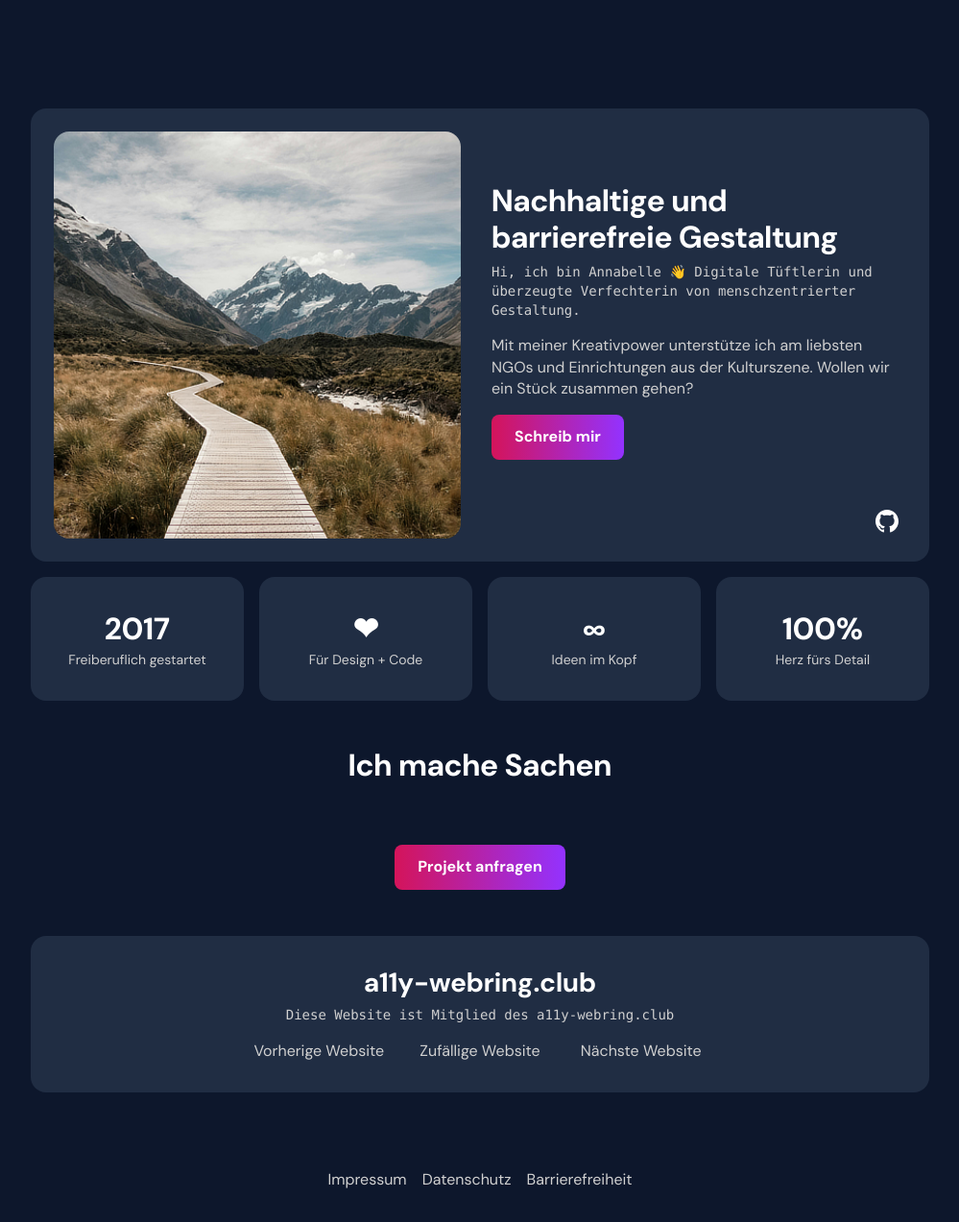
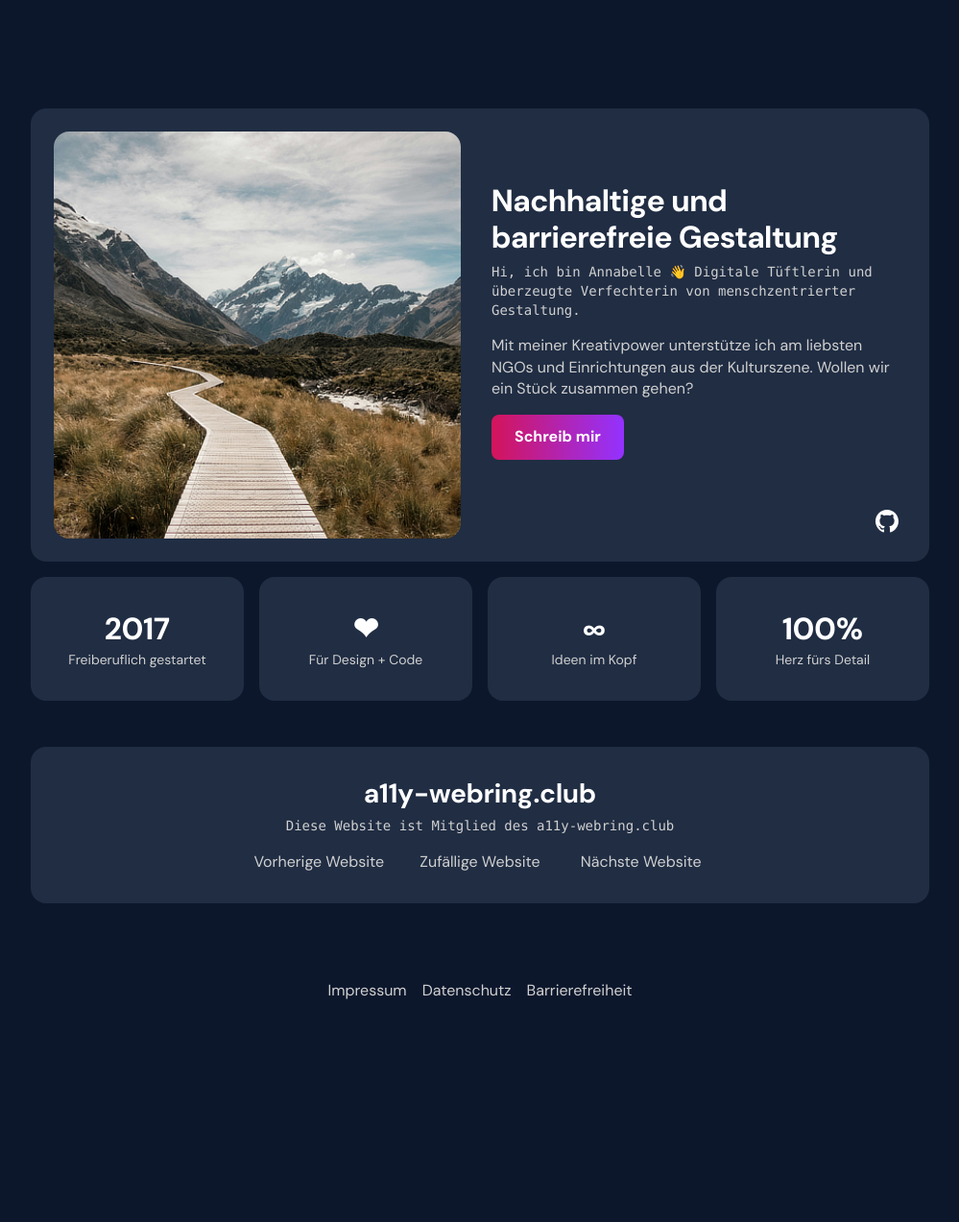
Before and after one commit to enaaacode/annabelle-feiler.github.io, a Jekyll site: the page built from index.html, in a window 1280 px wide. Shown: the whole page at 96% size, without its empty margins (140-1139 px from the left). Built offline with Jekyll 4.4.1, drawn with Linux system fonts in a browser that asks for light colours; after the commit the page ends 1076 px from its top, so only the background shows below that.

```diff
--- a/index.html
+++ b/index.html
@@ -60,11 +60,12 @@ title: 'studio feiler ✷ Nachhaltige und barrierefreie Gestaltung'
   </div>
 </section>
 
+<!--
 <div class="contentsite">
-  <!-- - - - - - - - - - - - - - - - - - - - - - - - - - - - - - - - - - - -
+
    Leistungen
-  - - - - - - - - - - - - - - - - - - - - - - - - - - - - - - - - - - - -->
-  <div class="heading">
+
+   <div class="heading">
     <h1>Ich mache Sachen</h1>
   </div>
   <section class="leistungen" id="leistungen">
@@ -92,4 +93,6 @@ title: 'studio feiler ✷ Nachhaltige und barrierefreie Gestaltung'
       Projekt anfragen
     </a>
   </div>
+
 </div>
+-->
```
